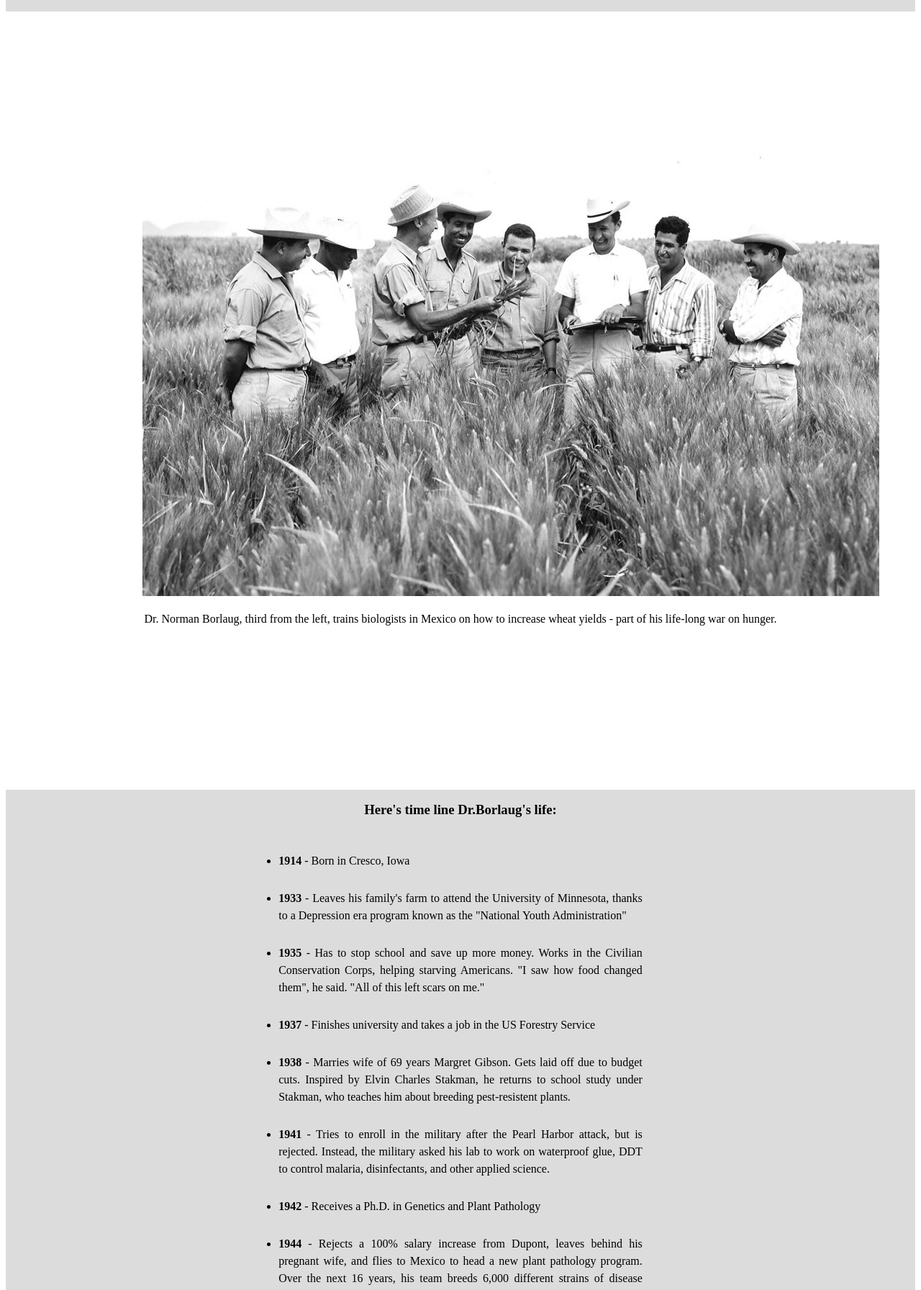
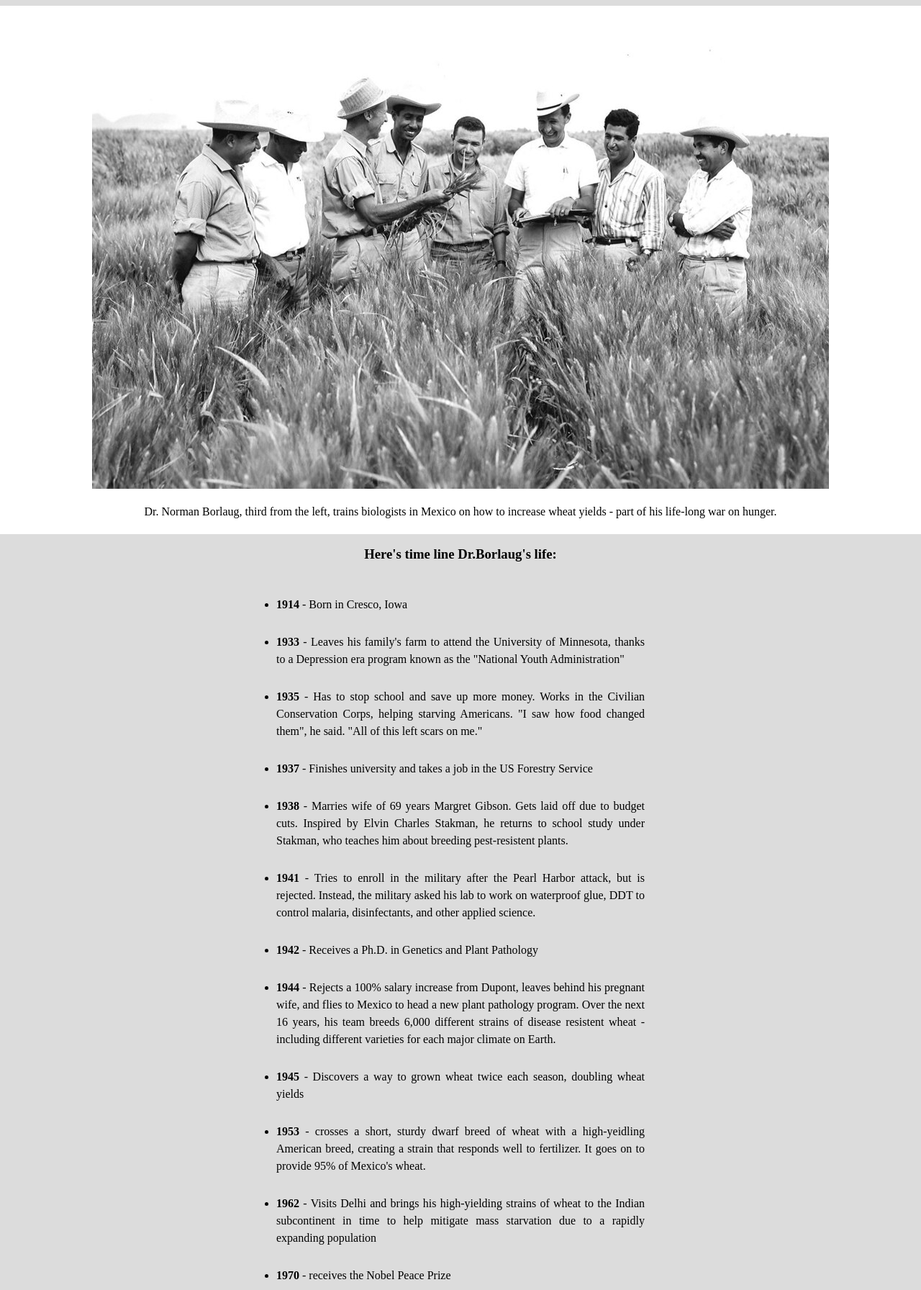
Before and after one commit to moonnada/about-Dr.Norman, a plain HTML site: page index.html in a window 1280 px wide. Shown: the part 131-1923 px from the top of the page at 72% size. Drawn offline with nearby package versions, Linux system fonts and the light colour scheme.

Commit message:
edit body Info

```diff
--- a/index.html
+++ b/index.html
@@ -6,8 +6,13 @@
     <meta name="viewport" content="width=device-width, initial-scale=1.0">
     <title>Dr.Norman Borlaug</title>
     <link rel="stylesheet" href="styles/styles.css">
+ <!-- Bootstrap Scripts -->
+ <script src="https://code.jquery.com/jquery-3.5.1.slim.min.js" integrity="sha384-DfXdz2htPH0lsSSs5nCTpuj/zy4C+OGpamoFVy38MVBnE+IbbVYUew+OrCXaRkfj" crossorigin="anonymous"></script>
+ <script src="https://cdn.jsdelivr.net/npm/popper.js@1.16.1/dist/umd/popper.min.js" integrity="sha384-9/reFTGAW83EW2RDu2S0VKaIzap3H66lZH81PoYlFhbGU+6BZp6G7niu735Sk7lN" crossorigin="anonymous"></script>
+ <script src="https://cdn.jsdelivr.net/npm/bootstrap@4.6.0/dist/js/bootstrap.min.js" integrity="sha384-+YQ4JLhjyBLPDQt//I+STsc9iw4uQqACwlvpslubQzn4u2UU2UFM80nGisd026JF" crossorigin="anonymous"></script>
 </head>
-<body id="main">
+ <body id="main">
+<div class="col-sm-6">
     <header>
        <h1 id="main">Dr.Norman Borlaug</h1>
        <p>the man who saved a billion lives</p>
@@ -18,11 +23,11 @@
         <p id="img-caption">Dr. Norman Borlaug, third from the left, trains biologists in Mexico on how to increase wheat yields - part of his life-long war on hunger.
         </p>
     </div>
-
+</div>
     <div id="tribute-info">
         <h3 class="infoTitle">Here's time line Dr.Borlaug's life:</h3>
 
-        <table>
+
          <ul class="info">
 
             <li>
@@ -82,14 +87,15 @@
             </p>
         </li>
         </ul>
-    </table>
+        <br>
+
         <div class="infoP">
         <p><i>"Borlaug's life and achievement are testimony to the far-reaching contribution that one man's towering intellect, persistence and scientific vision can make to human peace and progress."</p>
 
           <p>-- Indian Prime Minister Manmohan Singh</p></i>
         </div>
             <footer>
-                <h3>If you have time, you should read more about this incredible human being on his Wikipedia entry.
+                <h3>If you have time, you should read more about this incredible human being on his <span><a href="https://en.wikipedia.org/wiki/Norman_Borlaug">Wikipedia entry</a></span>.
                 </h3>
             </footer>
 
--- a/styles/styles.css
+++ b/styles/styles.css
@@ -1,5 +1,6 @@
 body{
     text-align: center;
+    margin: 0;
 }
 
 header{
@@ -9,8 +10,10 @@ header{
 }
 
 #img-div{
-    text-align: center;
-    padding: 15%;
+
+    padding: 3em;
+    padding-bottom: 0;
+
 }
 
 #tribute-info{
@@ -19,7 +22,7 @@ header{
 }
 .infoTitle{
     padding: 17px;
-    text-align: center;
+
 
 }
 .info{
@@ -27,9 +30,6 @@ header{
     text-align: justify;
     display: block;
     line-height: 3em;
-    height: auto;
-    margin: auto;
-    padding: auto;
 
 }
 
```
